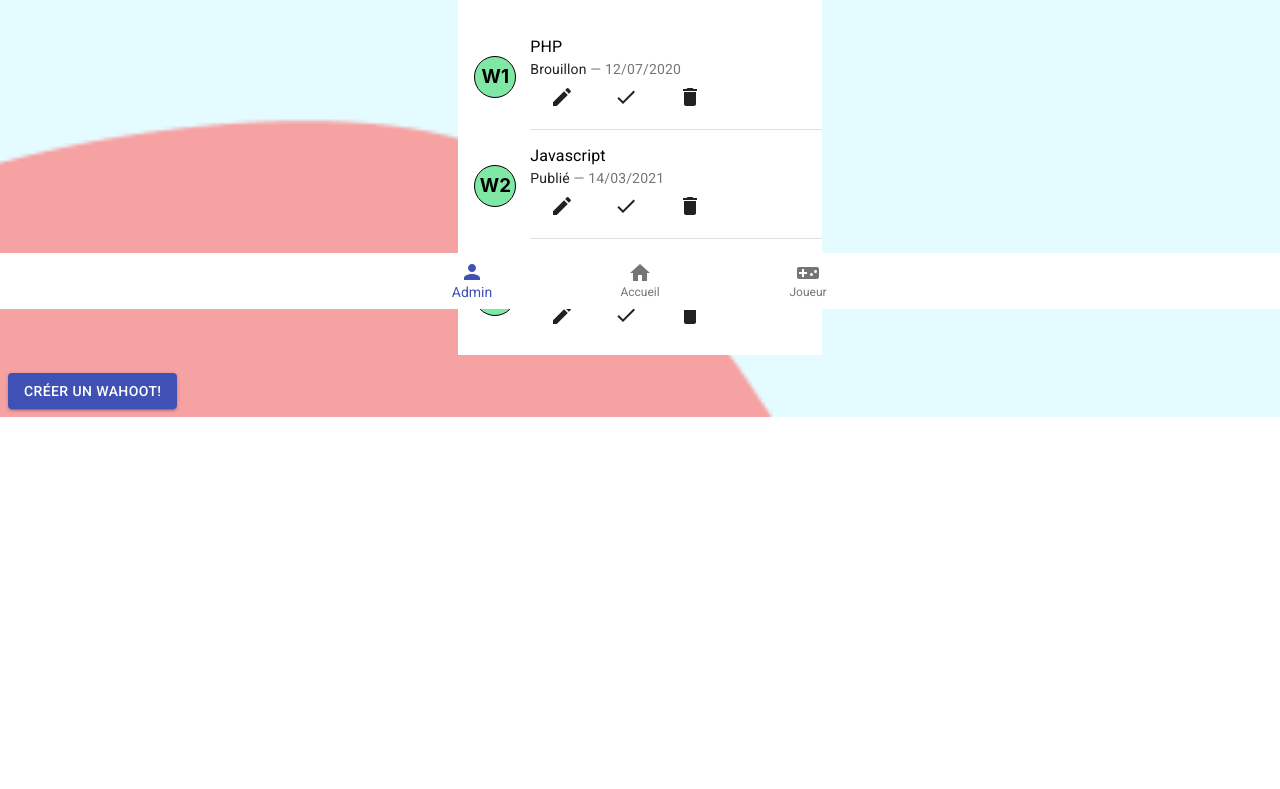
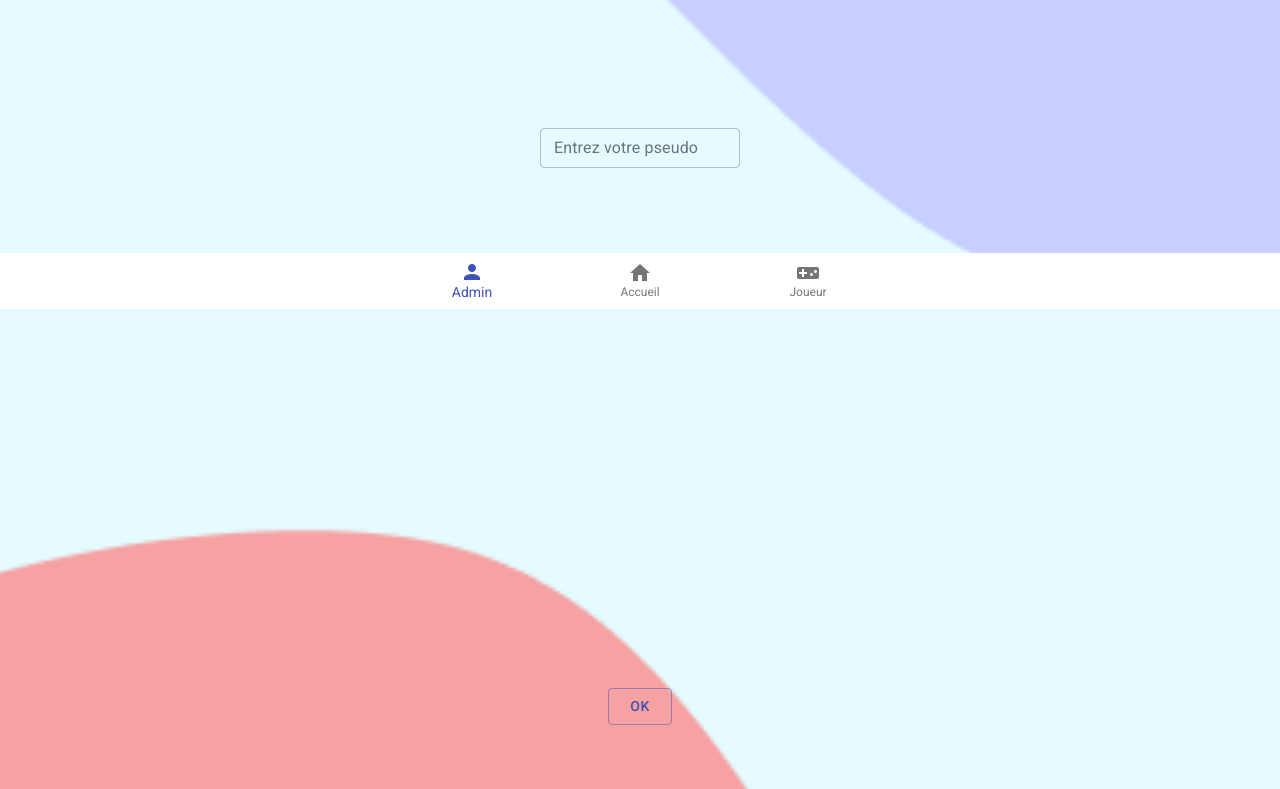
Before and after one commit to WildCodeSchool/bdx-wahoot, a React (Create React App) app in the folder wahoot/: page / in a window 1280 px wide. Shown: the part 491-1280 px from the top of the page. Before the commit the page ends 908 px from the top, so only its background shows below. Built offline with nearby package versions, Linux system fonts and the light colour scheme.

Commit message:
accueil joueur + passage dynamique du pseudo dans pop-up OK

```diff
--- a/wahoot/src/App.js
+++ b/wahoot/src/App.js
@@ -4,15 +4,18 @@ import Main from "./Layout/Main/Main";
 import CreationWahoot from "./View/CreationWahoot/CreationWahoot";
 import ListWahoot from './View/ListWahoot/ListWahoot';
 import Home from "./View/Home/Home.jsx";
+import PseudoGamer from './View/PseudoGamer/PseudoGamer';
 
 function App() {
   return (
   <Main>
     {/* <Home /> */}
-    {/* <ListWahoot /> */}<ListWahoot />
+    {/* <ListWahoot /> */}
     {/* <CreationWahoot /> */}
+    <PseudoGamer />
 
      {/* <Login /> */}
+
 
   </Main>
   );
--- /dev/null
+++ b/wahoot/src/View/PseudoGamer/Components/InputPseudoGamer.jsx
@@ -0,0 +1,36 @@
+import React from 'react';
+import { makeStyles } from '@material-ui/core/styles';
+import TextField from '@material-ui/core/TextField';
+
+const useStyles = makeStyles((theme) => ({
+  root: {
+    '& .MuiTextField-root': {
+      margin: theme.spacing(1),
+      width: 200,
+    },
+  },
+}));
+
+const InputPseudoGamer= ({pseudo, handleChange}) => {
+  const classes = useStyles();
+
+  return (
+    <form className={classes.root} noValidate autoComplete="off">
+      <div>
+        <TextField
+          label="Entrez votre pseudo"
+          id="outlined-size-small"
+          defaultValue=""
+          variant="outlined"
+          size="small"
+          value={pseudo}
+          onChange={handleChange}
+        />
+      </div>
+    </form>
+  );
+}
+
+
+
+export default InputPseudoGamer;
--- /dev/null
+++ b/wahoot/src/View/PseudoGamer/Components/OkGamer.jsx
@@ -0,0 +1,53 @@
+import React from 'react';
+import Button from '@material-ui/core/Button';
+import Dialog from '@material-ui/core/Dialog';
+import DialogActions from '@material-ui/core/DialogActions';
+import DialogContent from '@material-ui/core/DialogContent';
+import DialogContentText from '@material-ui/core/DialogContentText';
+import DialogTitle from '@material-ui/core/DialogTitle';
+import Slide from '@material-ui/core/Slide';
+
+const Transition = React.forwardRef(function Transition(props, ref) {
+  return <Slide direction="up" ref={ref} {...props} />;
+});
+
+const OkGamer = ({pseudo})=>{
+  const [open, setOpen] = React.useState(false);
+
+  const handleClickOpen = () => {
+    setOpen(true);
+  };
+
+  const handleClose = () => {
+    setOpen(false);
+  };
+
+  return (
+    <div>
+      <Button variant="outlined" color="primary" onClick={handleClickOpen}>
+        OK
+      </Button>
+      <Dialog
+        open={open}
+        TransitionComponent={Transition}
+        keepMounted
+        onClose={handleClose}
+        aria-labelledby="alert-dialog-slide-title"
+        aria-describedby="alert-dialog-slide-description"
+      >
+        <DialogContent>
+          <DialogContentText id="alert-dialog-slide-description">
+            Bienvenue {pseudo}!
+          </DialogContentText>
+        </DialogContent>
+        <DialogActions>
+          <Button onClick={handleClose} color="primary">
+            Fermer
+          </Button>
+        </DialogActions>
+      </Dialog>
+    </div>
+  );
+}
+
+export default OkGamer;
--- /dev/null
+++ b/wahoot/src/View/PseudoGamer/PseudoGamer.jsx
@@ -0,0 +1,37 @@
+import React, { useState } from 'react';
+import { makeStyles } from '@material-ui/core/styles';
+import InputPseudoGamer from './Components/InputPseudoGamer';
+import OkGamer from './Components/OkGamer';
+
+const useStyles = makeStyles((theme) => ({
+    block: {
+        display: "flex",
+        flexDirection: "column",
+        alignItems: "center",
+        margin: "40%",
+    }
+  }));
+
+
+
+const PseudoGamer = ()=>{
+    const [pseudo, setPseudo] = useState("");
+    const handleChange = (event)=>{
+        setPseudo(event.target.value);
+    }
+
+  const classes = useStyles();
+    return (
+
+      <div>
+
+        <div className={classes.block}><InputPseudoGamer pseudo={pseudo} handleChange={handleChange} /></div>
+        <div className={classes.block}><OkGamer pseudo={pseudo} /></div>
+
+        {/*<div className={classes.block}><WahootRules /></div>*/}
+
+      </div>
+    );
+}
+
+export default PseudoGamer;
```
